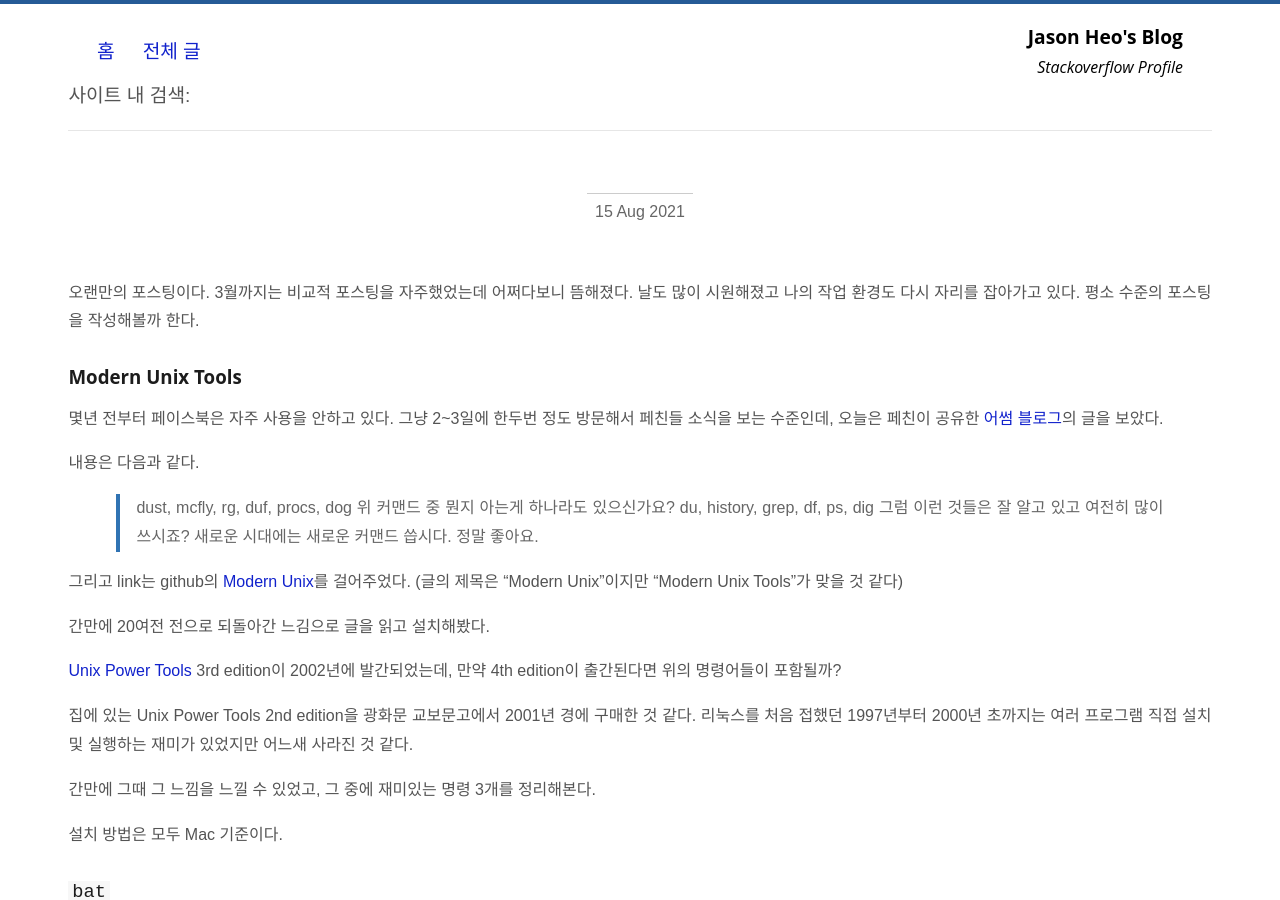
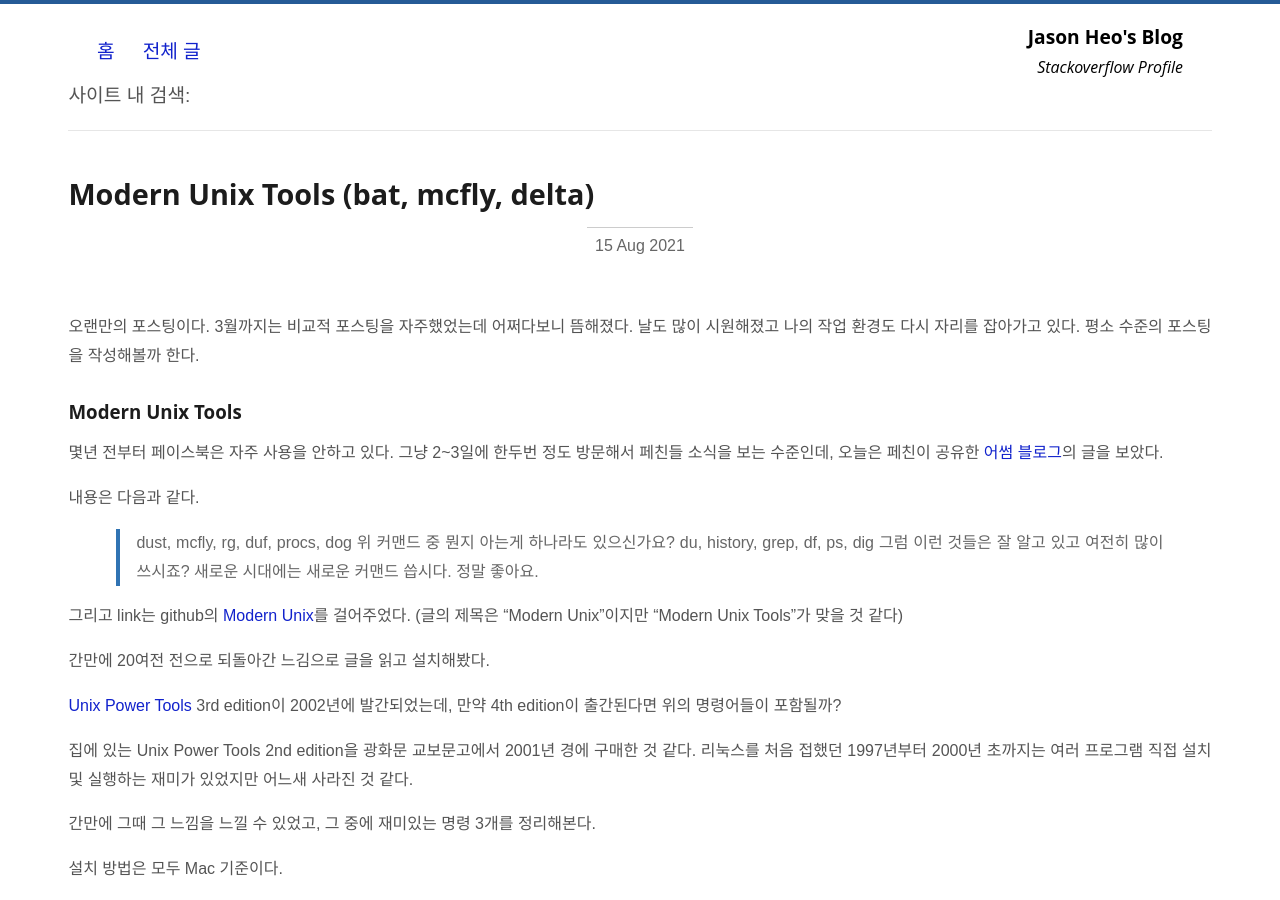
Before and after one commit to jason-heo/jason-heo.github.io, a Jekyll site: the page built from _posts/2021-08-15-modern-unix-tools.md, in a window 1280 px wide and 900 px high. Built offline with Jekyll 4.4.1, drawn with Linux system fonts in a browser that asks for light colours; our own code applies the rules of GitHub Pages for plain Markdown files; comment, search, counter and statistics services are not loaded.

Commit message:
title changed

```diff
--- a/_posts/2021-08-15-modern-unix-tools.md
+++ b/_posts/2021-08-15-modern-unix-tools.md
@@ -1,6 +1,6 @@
 ---
 layout: post
-title: "Modern Unix Tools (bat, mcfly, delta)
+title: "Modern Unix Tools (bat, mcfly, delta)"
 categories: "programming"
 ---
 
```
